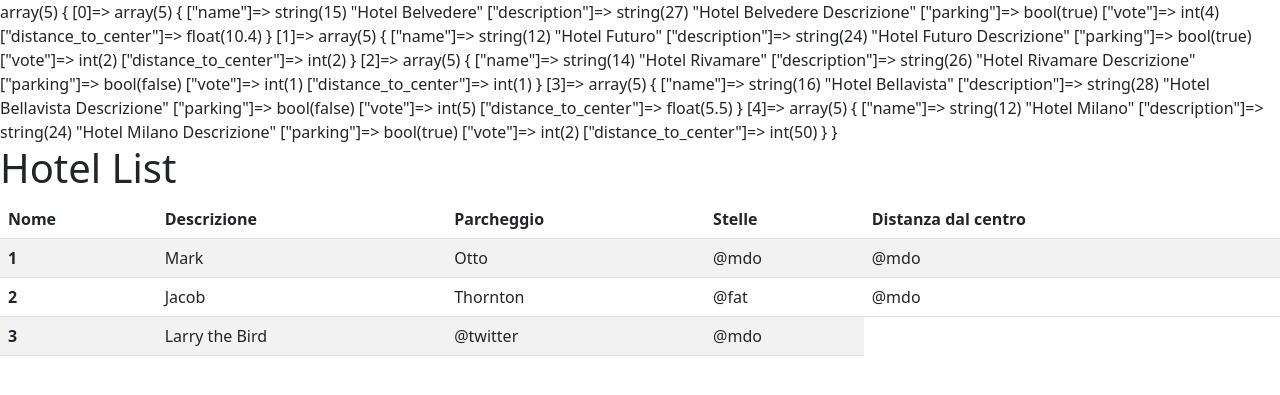
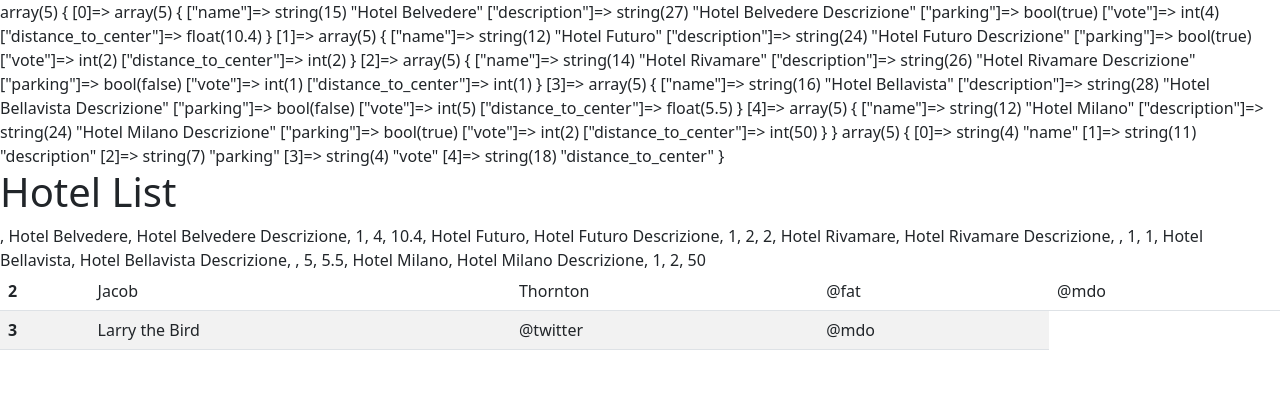
Before and after one commit to mikzanco/PHP-Hotel, a PHP site: page / in a window 1280 px wide. Shown: the top 395 px of the page. Run offline with PHP 8.4, Linux system fonts and the light colour scheme.

Commit message:
use forEach to print in page all'hotel with all value

```diff
--- a/index.php
+++ b/index.php
@@ -39,7 +39,9 @@
         ],
 
     ];
+
     var_dump($hotels);
+    var_dump(array_keys($hotels[1]))
 ?>
 
 
@@ -61,23 +63,24 @@
         <h1>Hotel List</h1>
     </header>
     <main>
+
+    <?php foreach ($hotels as $hotelClass) {
+                        foreach($hotelClass as $hotel) {
+                        echo ", $hotel";
+                }
+            }
+        ?>
+
+
     <table class="table table-striped">
         <thead>
-            <tr>
-            <th scope="col">Nome</th>
-            <th scope="col">Descrizione</th>
-            <th scope="col">Parcheggio</th>
-            <th scope="col">Stelle</th>
-            <th scope="col">Distanza dal centro</th>
+
             </tr>
         </thead>
         <tbody>
             <tr>
-            <th scope="row">1</th>
-            <td>Mark</td>
-            <td>Otto</td>
-            <td>@mdo</td>
-            <td>@mdo</td>
+
+
             </tr>
             <tr>
                 <th scope="row">2</th>
```
Lines whose indentation alone changed are shown as unchanged.
